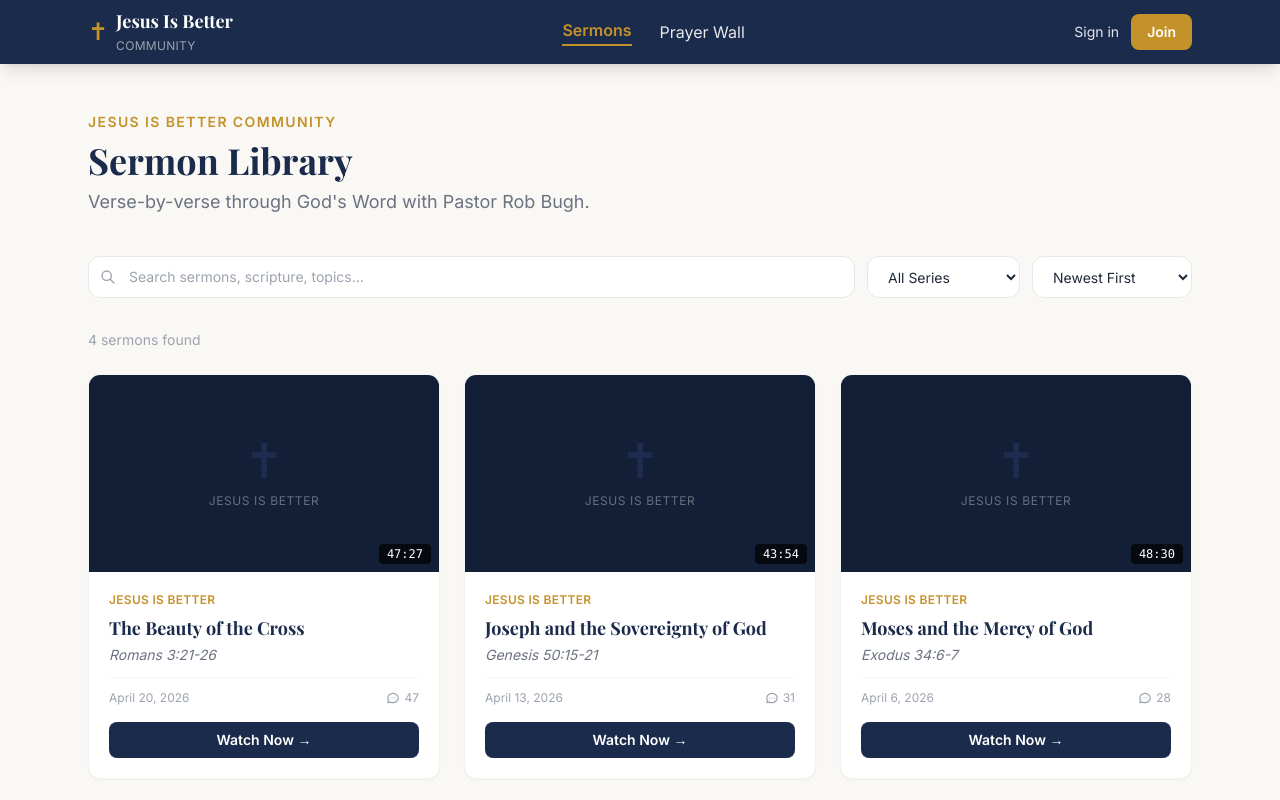
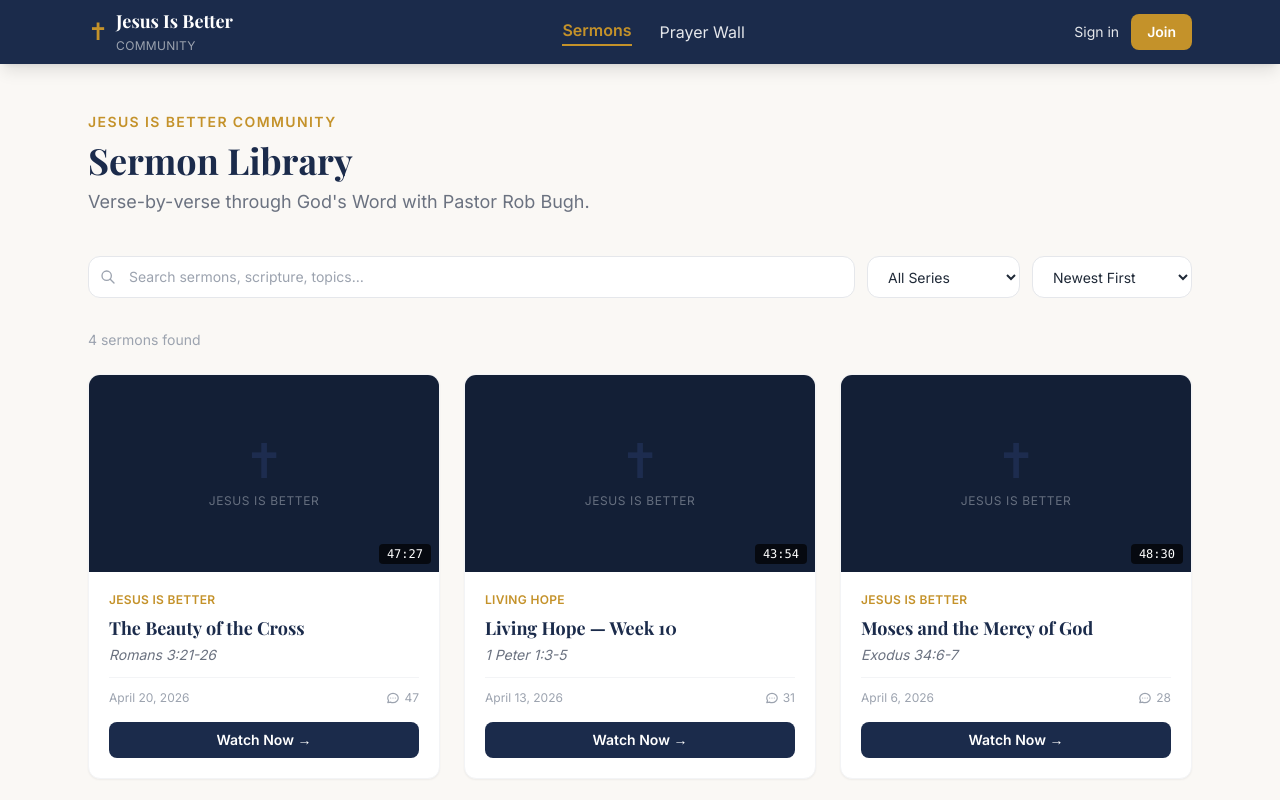
Before and after one commit to bcaprini-art/jesus-is-better-community, a React (Vite) app in the folder frontend/: page /sermons in a window 1280 px wide. Shown: the top 800 px of the page. Built offline with nearby package versions, Linux system fonts and the light colour scheme.

Commit message:
feat: add Rob Bugh Living Hope Week 10 video

```diff
--- a/frontend/src/data/sermons.js
+++ b/frontend/src/data/sermons.js
@@ -14,11 +14,11 @@ export const SERMONS = [
   },
   {
     id: '2',
-    title: 'Joseph and the Sovereignty of God',
-    scriptureRef: 'Genesis 50:15-21',
-    seriesName: 'Jesus Is Better',
+    title: 'Living Hope — Week 10',
+    scriptureRef: '1 Peter 1:3-5',
+    seriesName: 'Living Hope',
     description: 'Am I in the place of God? Joseph\'s question to his brothers is the key to everything. He is not minimizing their cruelty. He is saying that God is the author of a story larger than any treachery — and that to harbor bitterness would be to act as though he, Joseph, were the one in charge of how the story ends.',
-    videoUrl: null,
+    videoUrl: 'https://www.youtube.com/embed/rs99eOiQVy0',
     thumbnailUrl: null,
     publishedAt: '2026-04-13',
     durationSeconds: 2634,
```
